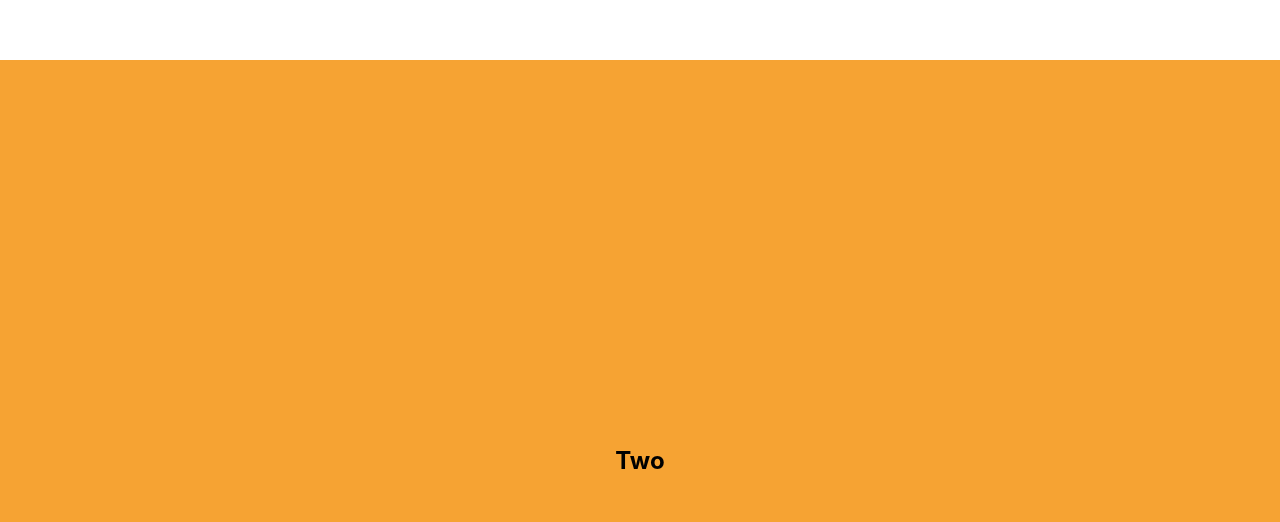
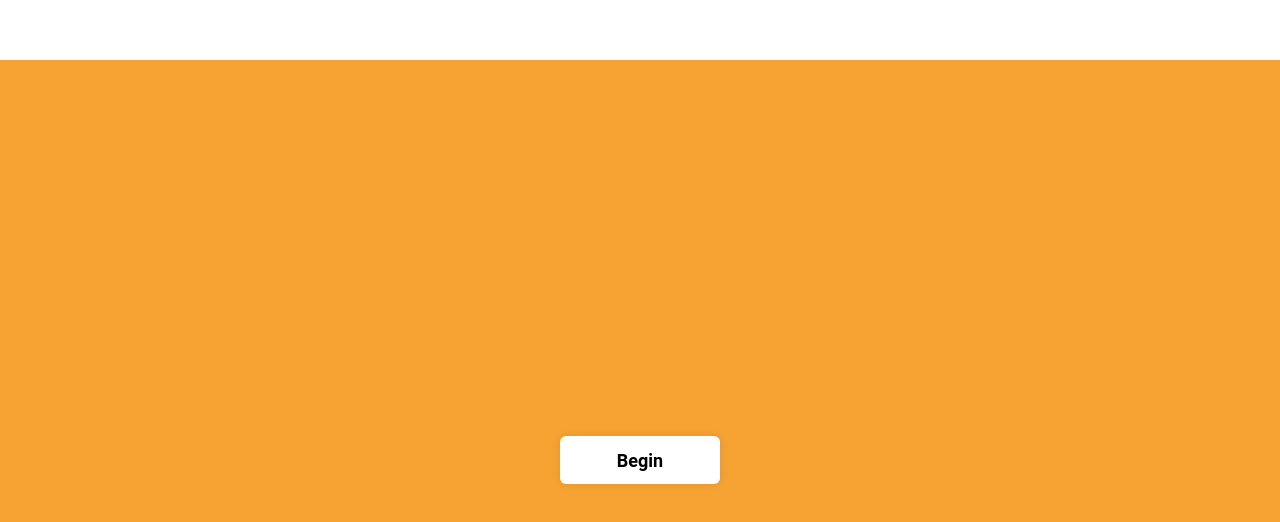
Before and after one commit to akiraah/survey-app, a React (Create React App) app: page / in a window 1280 px wide. Shown: the part 740-1262 px from the top of the page. Built offline with nearby package versions, Linux system fonts and the light colour scheme.

Commit message:
useRoute hook for navigations

```diff
--- a/src/App.js
+++ b/src/App.js
@@ -1,19 +1,16 @@
-import './App.css';
-import logo from './resource/ziggo-logo.svg'
+import React from 'react'
+import { useRoutes } from 'react-router-dom'
+import './App.css'
+import Home from './pages/Home'
+import FirstPage from './pages/FirstPage'
 
-function App() {
-  return (
-    <div className="App">
-      <header className="App-header">
-      </header>
-      <section className="one">
-        <img src={logo} className="survey-logo" alt="logo" />
-      </section>
-      <section className="two">
-        <h1>Two</h1>
-      </section>
-    </div>
-  );
+const App = () => {
+  const element = useRoutes([
+    { path: '/', element: <Home /> },
+    { path: '/survey-app', element: <Home /> },
+    { path: '/question-one', element: <FirstPage /> },
+  ])
+  return element
 }
 
-export default App;
+export default App
--- /dev/null
+++ b/src/pages/FirstPage.js
@@ -0,0 +1,11 @@
+import React from 'react'
+
+const FirstPage = () => {
+  return (
+   <div className="question-container">
+       <h1>Test</h1>
+   </div>
+  )
+}
+
+export default FirstPage
--- /dev/null
+++ b/src/pages/Home.js
@@ -0,0 +1,26 @@
+import React from 'react'
+import { useNavigate } from "react-router-dom";
+
+import logo from '../resource/ziggo-logo.svg'
+
+const Home = () => {
+    const navigate = useNavigate()
+
+  return (
+    <div className="landing-container">
+      <section className="one">
+        <img src={logo} className="survey-logo" alt="logo" />
+      </section>
+      <section className="two">
+        <button
+          className="btn btn-primary"
+          onClick={() => navigate('/question-one')}
+        >
+          <span className="btn-title">Begin</span>
+        </button>
+      </section>
+    </div>
+  )
+}
+
+export default Home
```
